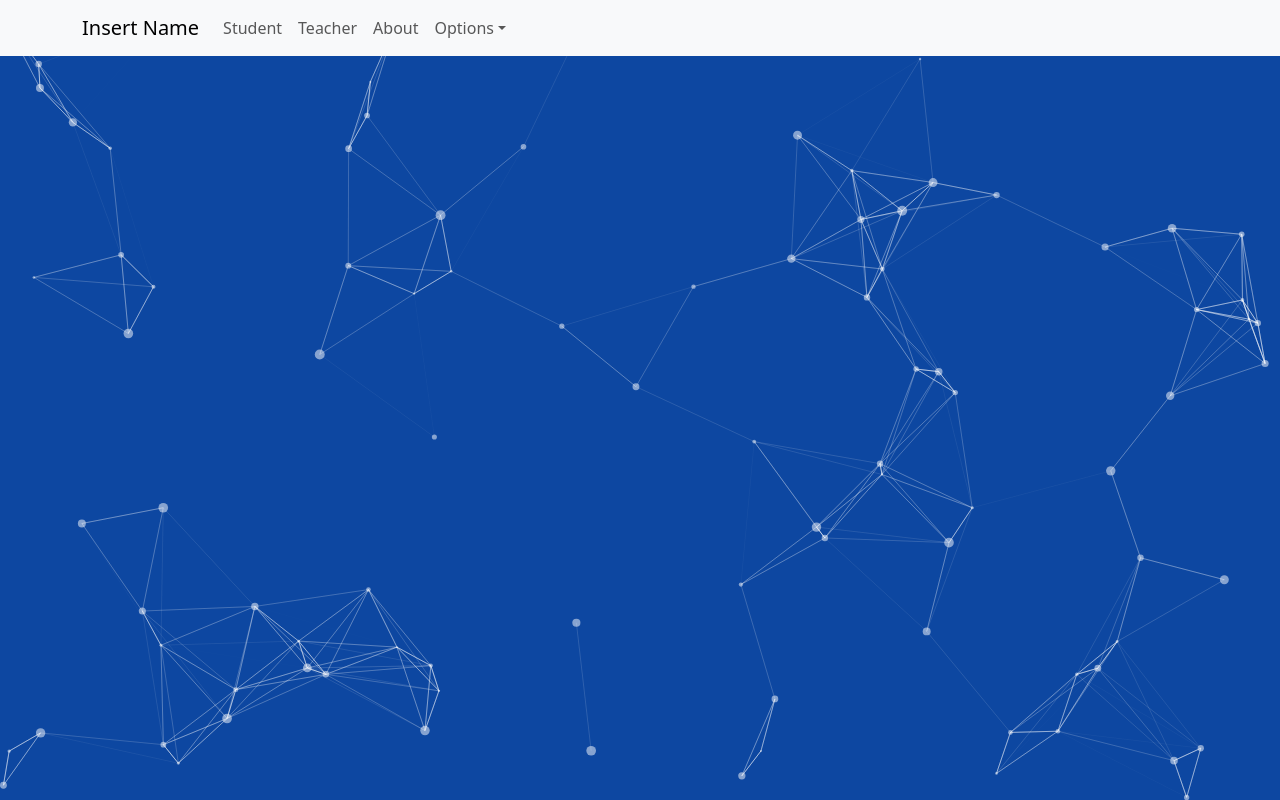
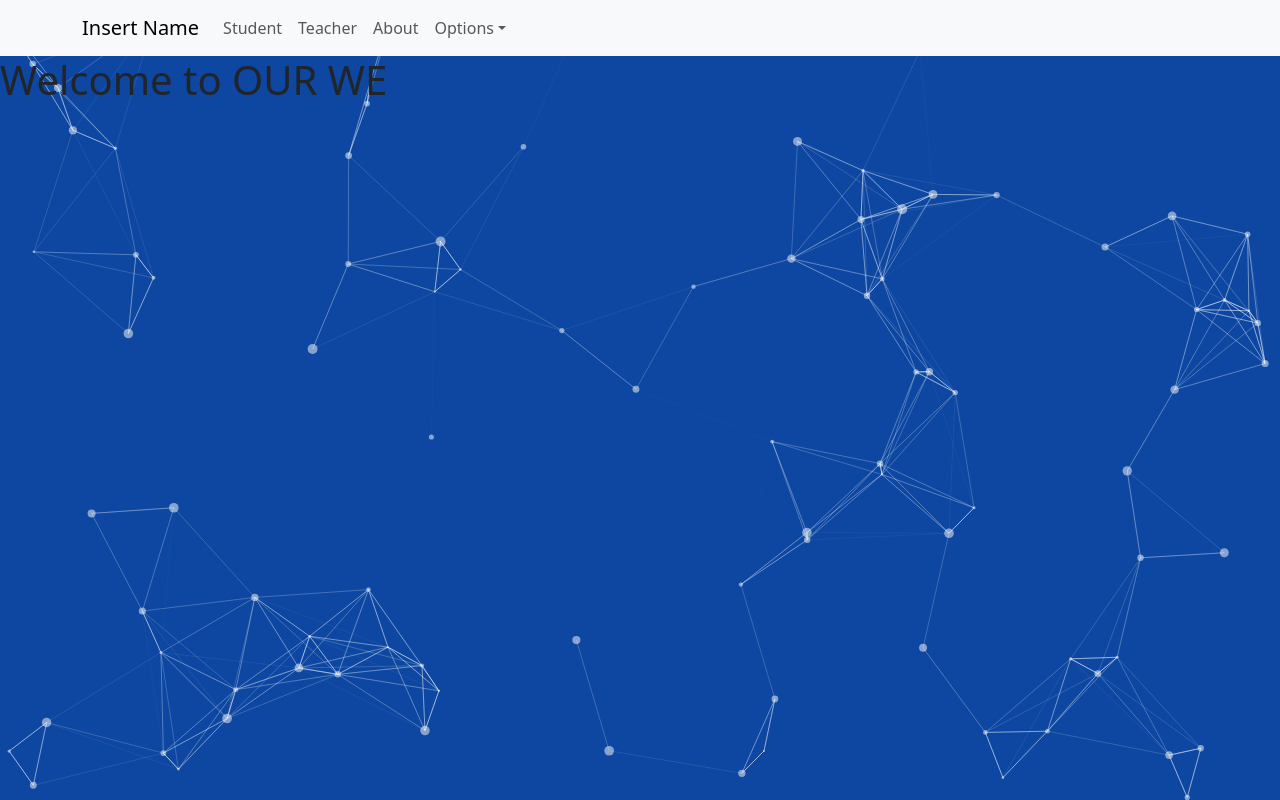
Before and after one commit to RickeyZh/ignitionhacks2023, a React (Create React App) app: page / in a window 1280 px wide. Built offline with nearby package versions, Linux system fonts and the light colour scheme.

Commit message:
TYping animating logo font

```diff
--- /dev/null
+++ b/src/Components/TypingFont.js
@@ -0,0 +1,27 @@
+import { useState, useEffect } from 'react';
+
+const Typewriter = ({ text, delay, infinite }) => {
+  const [currentText, setCurrentText] = useState('');
+  const [currentIndex, setCurrentIndex] = useState(0);
+
+  useEffect(() => {
+    let timeout;
+
+    if (currentIndex <= text.length) {
+      timeout = setTimeout(() => {
+        setCurrentText(prevText => prevText + text[currentIndex]);
+        setCurrentIndex(prevIndex => prevIndex + 1);
+      }, delay);
+
+    } else if (infinite) { // ADD THIS CHECK
+      setCurrentIndex(0);
+      setCurrentText('');
+    }
+
+    return () => clearTimeout(timeout);
+  }, [currentIndex, delay, infinite, text]);
+
+  return <span>{currentText}</span>;
+};
+
+export default Typewriter;
--- a/src/Pages/About.js
+++ b/src/Pages/About.js
@@ -1,6 +1,5 @@
 import { Link } from "react-router-dom";
 import Particles from "../Components/Particles";
-
 export default function About() {
     return (
         <div>
--- a/src/Pages/Home.js
+++ b/src/Pages/Home.js
@@ -1,13 +1,16 @@
 import { Link } from "react-router-dom";
 import Particles from "../Components/Particles";
+import Typewriter from "../Components/TypingFont";
 import "../App.css";
 export default function Home() {
   return (
+
     <div>
         <Particles />
+        <h1>
+        Welcome to <Typewriter text="OUR WEBSITE" delay={100} infinite />
+      </h1>
+    </div>
 
-
-
-    </div>
   )
 }
```
